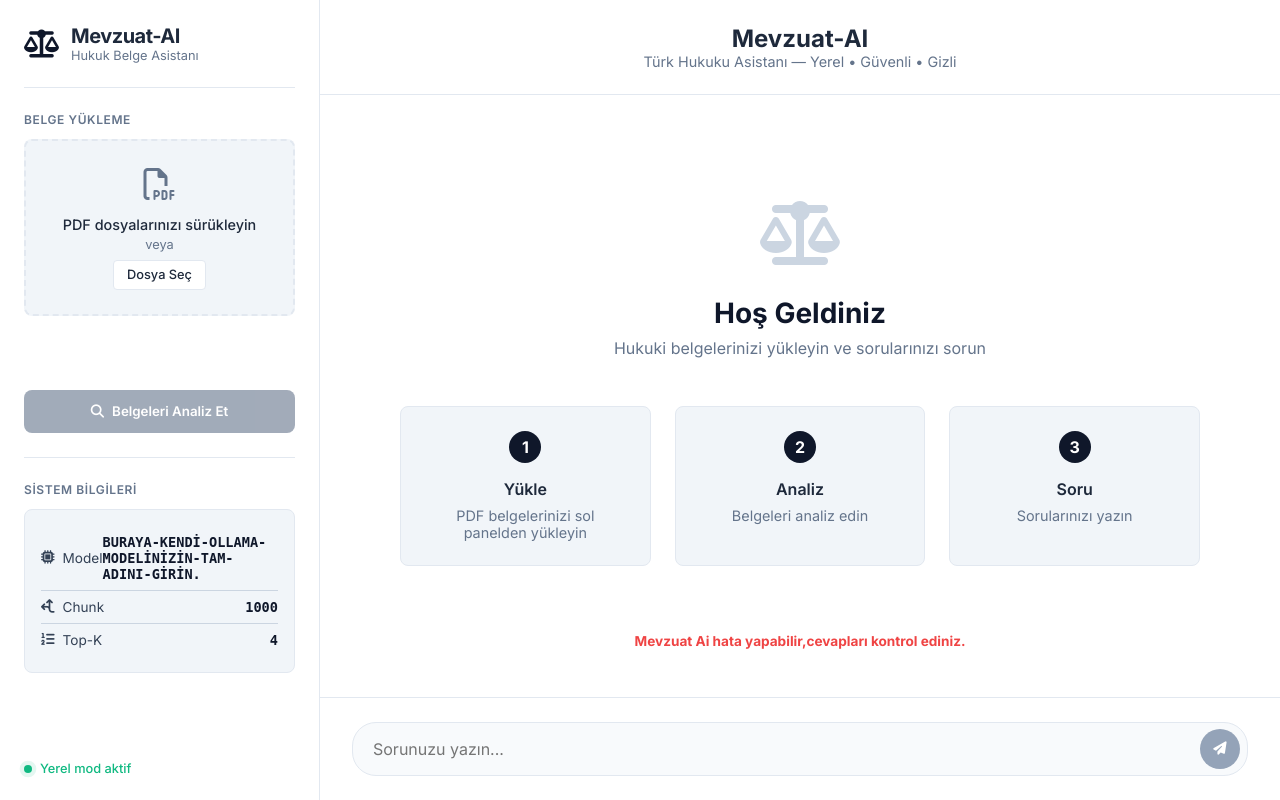
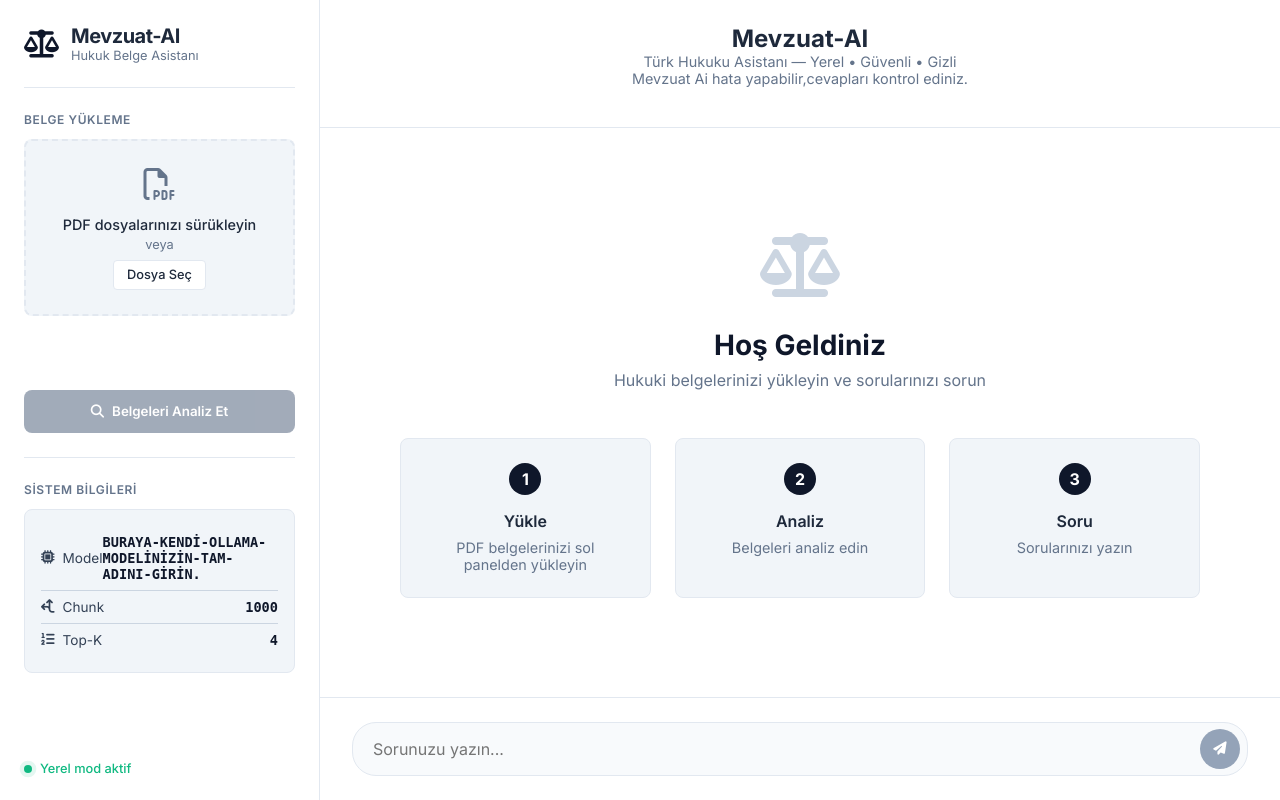
Before and after one commit to egnake/Mevzuat-Ai, a Flask app: page / in a window 1280 px wide. Run offline with Flask 3, Linux system fonts and the light colour scheme.

Commit message:
Update error message in index.html

```diff
--- a/templates/index.html
+++ b/templates/index.html
@@ -91,6 +91,8 @@
                 <header class="main-header">
                     <h1>Mevzuat-AI</h1>
                     <p>Türk Hukuku Asistanı — Yerel • Güvenli • Gizli</p>
+                    <p class="hata">Mevzuat Ai hata yapabilir,cevapları kontrol ediniz.</p>
+
                 </header>
 
                 <!-- Chat Container -->
@@ -122,8 +124,6 @@
                         </div>
                     </div>
 
-                    <h5 class="hata">Mevzuat Ai hata yapabilir,cevapları kontrol ediniz.</h5>
-
                     <!-- Messages Area -->
                     <div class="messages" id="messages"></div>
                 </div>
```
